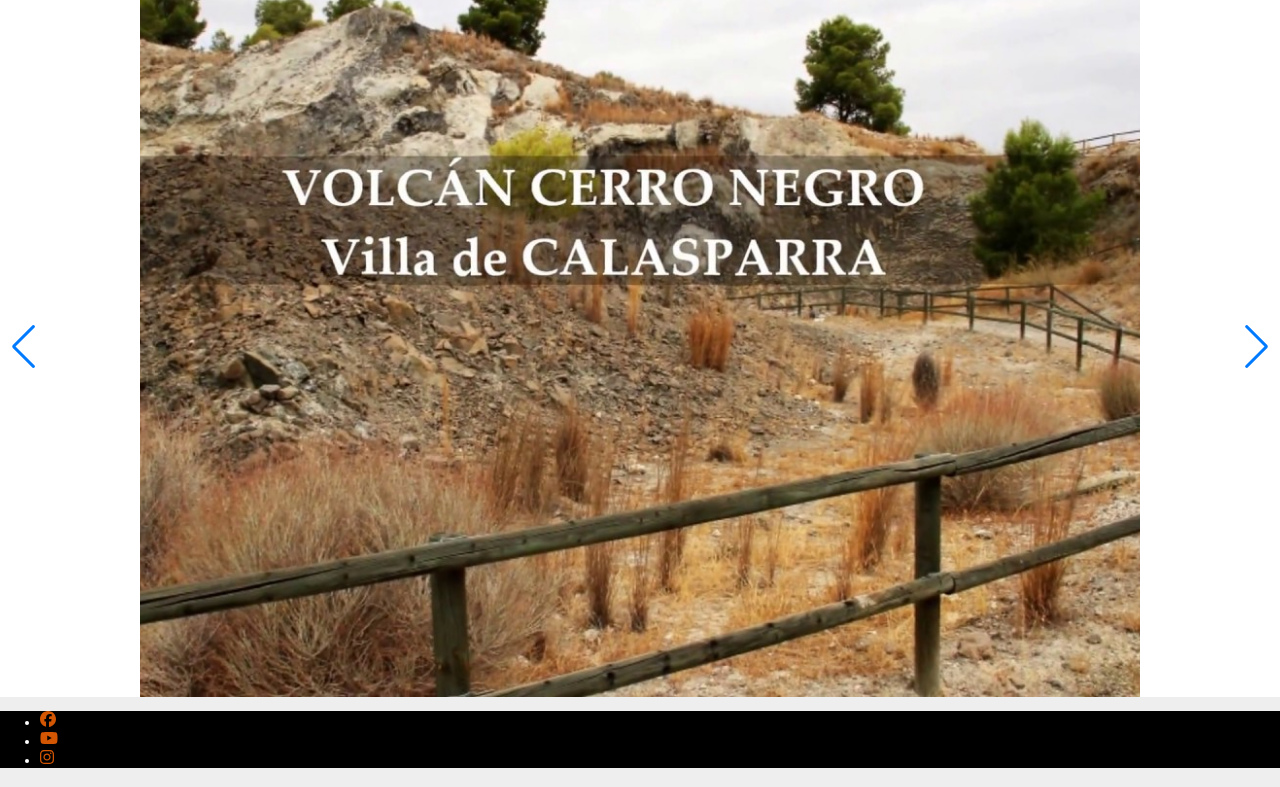
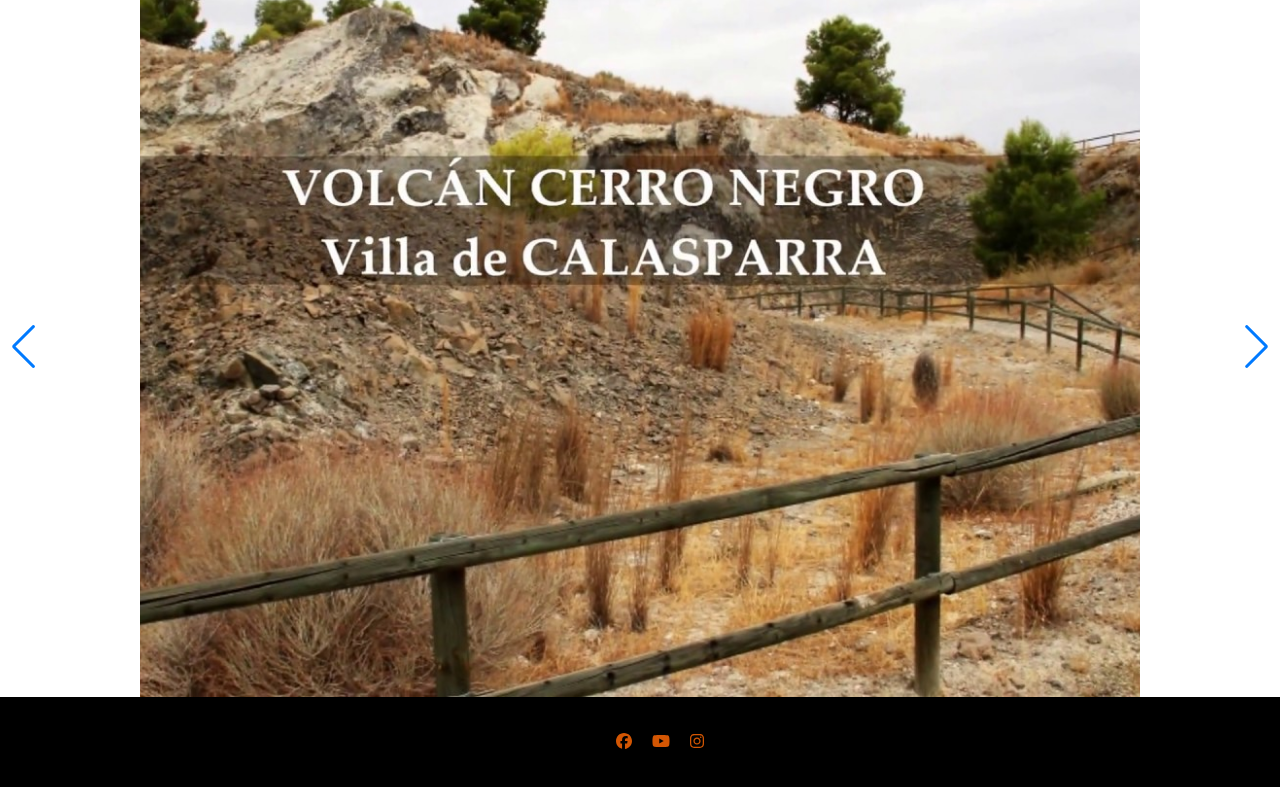
Before and after one commit to jose55440/Planrilla, a website: page src/index.html in a window 1280 px wide. Shown: the part 115-902 px from the top of the page. Drawn offline with nearby package versions, Linux system fonts and the light colour scheme; files that its build step writes are made by us from their sources.

Commit message:
30/12/2023

```diff
--- a/src/css/style.css
+++ b/src/css/style.css
@@ -1,3 +1,6 @@
+body {
+  position: relative;
+}
 header h1 {
   display: flex;
   align-items: center;
@@ -17,10 +20,7 @@ header {
 }
 
 
-body {
-  position: relative;
-  height: 100%;
-}
+
 
 body {
   background: #eee;
@@ -29,6 +29,7 @@ body {
   color: #000;
   margin: 0;
   padding: 0;
+
 }
 
 .swiper {
@@ -46,7 +47,7 @@ body {
 }
 
 .swiper-slide img {
-  display: block;
+  display: flex;
   width: 1000px;
   height: 700px;
   object-fit: cover;
@@ -57,9 +58,26 @@ body {
 
 footer {
   background-color: #000;
-  color: white;
+  color: #eee;
+  display: flex;
+  justify-content: center;
+
+}
+footer ul{
+  display: inline-flex;
+
+  align-items: center;
+  /* Center vertically */
+  justify-content: center;
+  /* Center horizontally */
+
+  margin: 2%;
+  list-style: none;
+
 }
 
-footer a {
-  color: white;
+footer li{
+
+  margin: 10px;
+
 }
--- /dev/null
+++ b/src/footer.html
@@ -0,0 +1,7 @@
+<footer>
+    <ul class="social-list">
+        <li><a href=""><svg xmlns="http://www.w3.org/2000/svg" height="16" width="16" viewBox="0 0 512 512"><!--!Font Awesome Free 6.5.1 by @fontawesome - https://fontawesome.com License - https://fontawesome.com/license/free Copyright 2023 Fonticons, Inc.--><path fill="#d35603" d="M512 256C512 114.6 397.4 0 256 0S0 114.6 0 256C0 376 82.7 476.8 194.2 504.5V334.2H141.4V256h52.8V222.3c0-87.1 39.4-127.5 125-127.5c16.2 0 44.2 3.2 55.7 6.4V172c-6-.6-16.5-1-29.6-1c-42 0-58.2 15.9-58.2 57.2V256h83.6l-14.4 78.2H287V510.1C413.8 494.8 512 386.9 512 256h0z"/></svg></a></li>
+        <li><a href=""><svg xmlns="http://www.w3.org/2000/svg" height="16" width="18" viewBox="0 0 576 512"><!--!Font Awesome Free 6.5.1 by @fontawesome - https://fontawesome.com License - https://fontawesome.com/license/free Copyright 2023 Fonticons, Inc.--><path  fill="#d35603" d="M549.7 124.1c-6.3-23.7-24.8-42.3-48.3-48.6C458.8 64 288 64 288 64S117.2 64 74.6 75.5c-23.5 6.3-42 24.9-48.3 48.6-11.4 42.9-11.4 132.3-11.4 132.3s0 89.4 11.4 132.3c6.3 23.7 24.8 41.5 48.3 47.8C117.2 448 288 448 288 448s170.8 0 213.4-11.5c23.5-6.3 42-24.2 48.3-47.8 11.4-42.9 11.4-132.3 11.4-132.3s0-89.4-11.4-132.3zm-317.5 213.5V175.2l142.7 81.2-142.7 81.2z"/></svg></a></li>
+        <li><a href=""><svg xmlns="http://www.w3.org/2000/svg" height="16" width="14" viewBox="0 0 448 512"><!--!Font Awesome Free 6.5.1 by @fontawesome - https://fontawesome.com License - https://fontawesome.com/license/free Copyright 2023 Fonticons, Inc.--><path fill="#d35603" d="M224.1 141c-63.6 0-114.9 51.3-114.9 114.9s51.3 114.9 114.9 114.9S339 319.5 339 255.9 287.7 141 224.1 141zm0 189.6c-41.1 0-74.7-33.5-74.7-74.7s33.5-74.7 74.7-74.7 74.7 33.5 74.7 74.7-33.6 74.7-74.7 74.7zm146.4-194.3c0 14.9-12 26.8-26.8 26.8-14.9 0-26.8-12-26.8-26.8s12-26.8 26.8-26.8 26.8 12 26.8 26.8zm76.1 27.2c-1.7-35.9-9.9-67.7-36.2-93.9-26.2-26.2-58-34.4-93.9-36.2-37-2.1-147.9-2.1-184.9 0-35.8 1.7-67.6 9.9-93.9 36.1s-34.4 58-36.2 93.9c-2.1 37-2.1 147.9 0 184.9 1.7 35.9 9.9 67.7 36.2 93.9s58 34.4 93.9 36.2c37 2.1 147.9 2.1 184.9 0 35.9-1.7 67.7-9.9 93.9-36.2 26.2-26.2 34.4-58 36.2-93.9 2.1-37 2.1-147.8 0-184.8zM398.8 388c-7.8 19.6-22.9 34.7-42.6 42.6-29.5 11.7-99.5 9-132.1 9s-102.7 2.6-132.1-9c-19.6-7.8-34.7-22.9-42.6-42.6-11.7-29.5-9-99.5-9-132.1s-2.6-102.7 9-132.1c7.8-19.6 22.9-34.7 42.6-42.6 29.5-11.7 99.5-9 132.1-9s102.7-2.6 132.1 9c19.6 7.8 34.7 22.9 42.6 42.6 11.7 29.5 9 99.5 9 132.1s2.7 102.7-9 132.1z"/></svg></a></li>
+    </ul>
+</footer>
--- a/src/index.html
+++ b/src/index.html
@@ -17,7 +17,7 @@
 
   <include src="header.html"></include>
 
-
+  <article>
     <div class="swiper">
       <!-- Additional required wrapper -->
       <div class="swiper-wrapper">
@@ -36,21 +36,9 @@
       <!-- <div class="swiper-button-prev"></div>
       <div class="swiper-button-next"></div> -->
     </div>
+  </article>
 
-
-  <footer>
-
-    <div class="footer-second-section">
-      <div class="container">
-
-        <ul class="social-list">
-          <li><a href=""><svg xmlns="http://www.w3.org/2000/svg" height="16" width="16" viewBox="0 0 512 512"><!--!Font Awesome Free 6.5.1 by @fontawesome - https://fontawesome.com License - https://fontawesome.com/license/free Copyright 2023 Fonticons, Inc.--><path fill="#d35603" d="M512 256C512 114.6 397.4 0 256 0S0 114.6 0 256C0 376 82.7 476.8 194.2 504.5V334.2H141.4V256h52.8V222.3c0-87.1 39.4-127.5 125-127.5c16.2 0 44.2 3.2 55.7 6.4V172c-6-.6-16.5-1-29.6-1c-42 0-58.2 15.9-58.2 57.2V256h83.6l-14.4 78.2H287V510.1C413.8 494.8 512 386.9 512 256h0z"/></svg></a></li>
-          <li><a href=""><svg xmlns="http://www.w3.org/2000/svg" height="16" width="18" viewBox="0 0 576 512"><!--!Font Awesome Free 6.5.1 by @fontawesome - https://fontawesome.com License - https://fontawesome.com/license/free Copyright 2023 Fonticons, Inc.--><path  fill="#d35603" d="M549.7 124.1c-6.3-23.7-24.8-42.3-48.3-48.6C458.8 64 288 64 288 64S117.2 64 74.6 75.5c-23.5 6.3-42 24.9-48.3 48.6-11.4 42.9-11.4 132.3-11.4 132.3s0 89.4 11.4 132.3c6.3 23.7 24.8 41.5 48.3 47.8C117.2 448 288 448 288 448s170.8 0 213.4-11.5c23.5-6.3 42-24.2 48.3-47.8 11.4-42.9 11.4-132.3 11.4-132.3s0-89.4-11.4-132.3zm-317.5 213.5V175.2l142.7 81.2-142.7 81.2z"/></svg></a></li>
-          <li><a href=""><svg xmlns="http://www.w3.org/2000/svg" height="16" width="14" viewBox="0 0 448 512"><!--!Font Awesome Free 6.5.1 by @fontawesome - https://fontawesome.com License - https://fontawesome.com/license/free Copyright 2023 Fonticons, Inc.--><path fill="#d35603" d="M224.1 141c-63.6 0-114.9 51.3-114.9 114.9s51.3 114.9 114.9 114.9S339 319.5 339 255.9 287.7 141 224.1 141zm0 189.6c-41.1 0-74.7-33.5-74.7-74.7s33.5-74.7 74.7-74.7 74.7 33.5 74.7 74.7-33.6 74.7-74.7 74.7zm146.4-194.3c0 14.9-12 26.8-26.8 26.8-14.9 0-26.8-12-26.8-26.8s12-26.8 26.8-26.8 26.8 12 26.8 26.8zm76.1 27.2c-1.7-35.9-9.9-67.7-36.2-93.9-26.2-26.2-58-34.4-93.9-36.2-37-2.1-147.9-2.1-184.9 0-35.8 1.7-67.6 9.9-93.9 36.1s-34.4 58-36.2 93.9c-2.1 37-2.1 147.9 0 184.9 1.7 35.9 9.9 67.7 36.2 93.9s58 34.4 93.9 36.2c37 2.1 147.9 2.1 184.9 0 35.9-1.7 67.7-9.9 93.9-36.2 26.2-26.2 34.4-58 36.2-93.9 2.1-37 2.1-147.8 0-184.8zM398.8 388c-7.8 19.6-22.9 34.7-42.6 42.6-29.5 11.7-99.5 9-132.1 9s-102.7 2.6-132.1-9c-19.6-7.8-34.7-22.9-42.6-42.6-11.7-29.5-9-99.5-9-132.1s-2.6-102.7 9-132.1c7.8-19.6 22.9-34.7 42.6-42.6 29.5-11.7 99.5-9 132.1-9s102.7-2.6 132.1 9c19.6 7.8 34.7 22.9 42.6 42.6 11.7 29.5 9 99.5 9 132.1s2.7 102.7-9 132.1z"/></svg></a></li>
-        </ul>
-      </div>
-    </div>
-  </footer>
+  <include src="footer.html"></include>
 
 
   <script type="module" src="js/main.js"></script>
```
Lines whose indentation alone changed are shown as unchanged.
